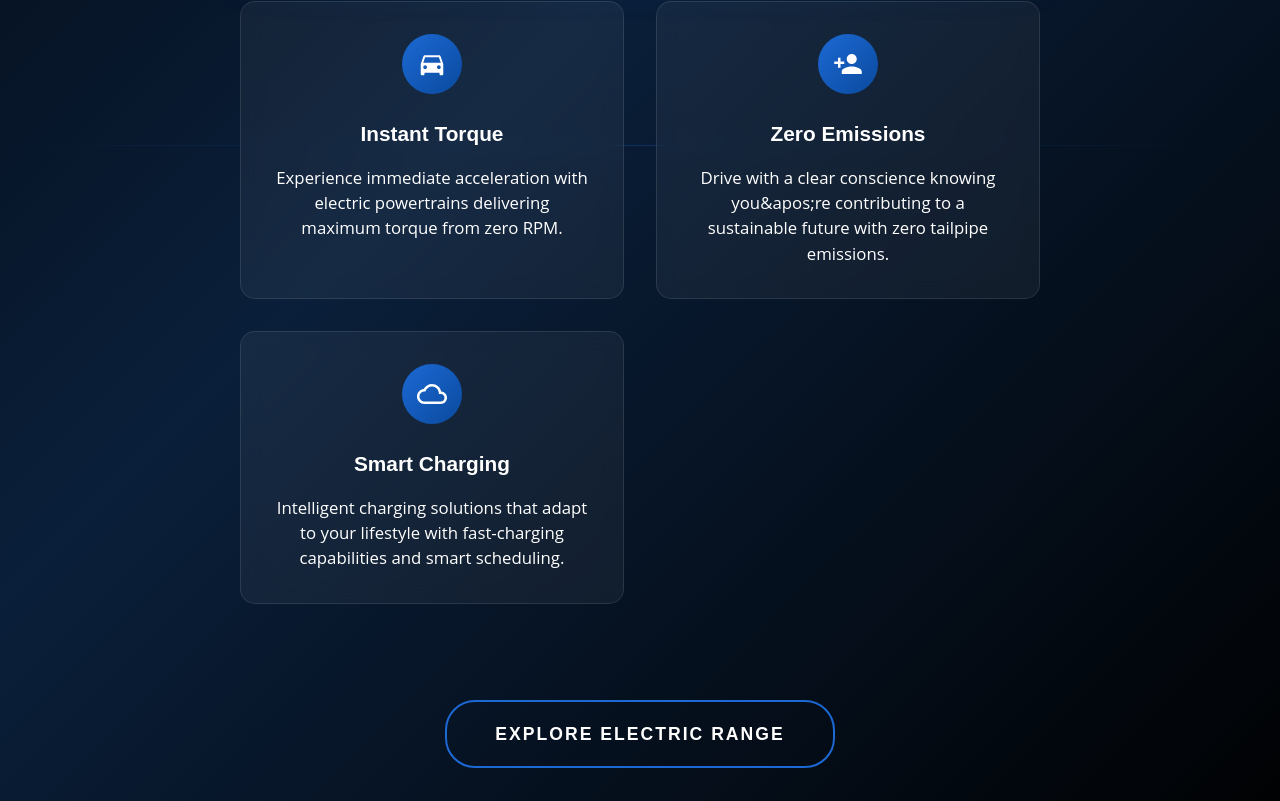
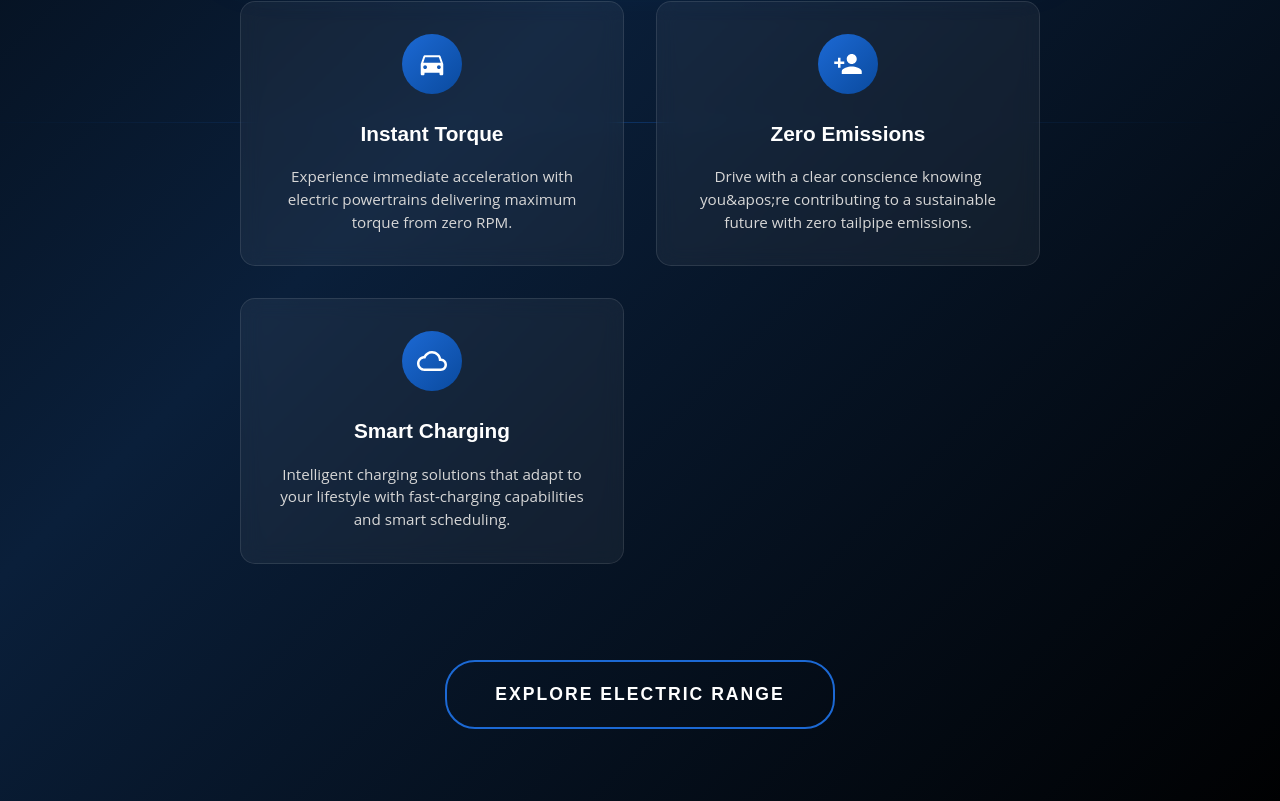
Before and after one commit to MANYA-SHUKLA/BMW-Frontend--Luxury.-Fast.-Forward, a Next.js app: page / in a window 1280 px wide. Shown: the part 8725-9526 px from the top of the page. Built offline with nearby package versions, Linux system fonts and the light colour scheme.

Commit message:
Added navbar component

```diff
--- a/src/components/ElectricMobility/ElectricMobility.tsx
+++ b/src/components/ElectricMobility/ElectricMobility.tsx
@@ -74,7 +74,7 @@ const ElectricMobility = () => {
                   {feature.icon}
                 </div>
                 <h3 className={styles.featureTitle}>{feature.title}</h3>
-                <p className={features.description}>{feature.description}</p>
+                <p className={styles.featureDescription}>{feature.description}</p>
               </div>
             ))}
           </div>
```
